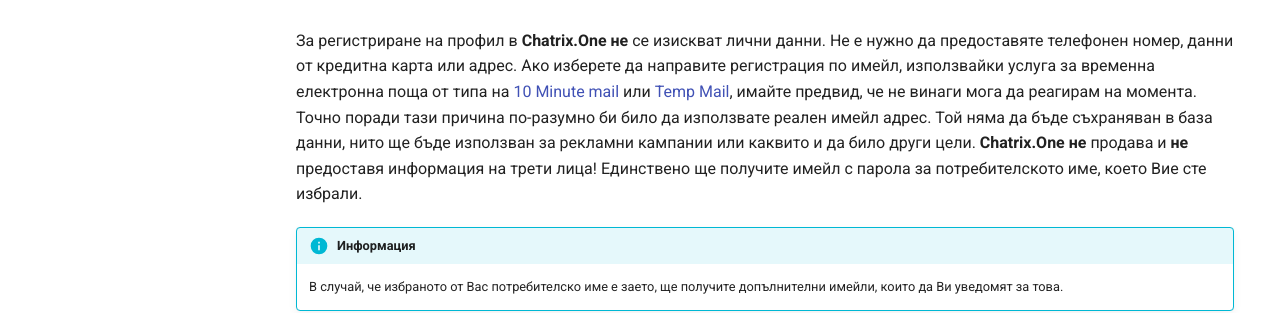
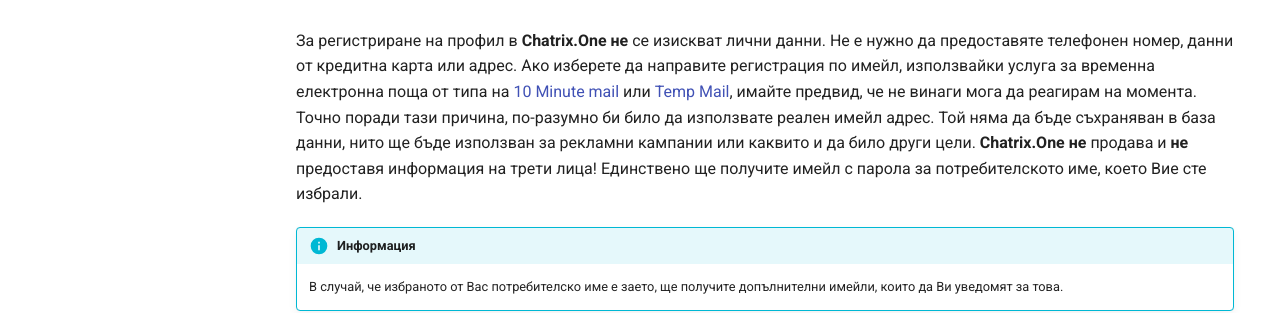
Before and after one commit to MrEddX/docs.chatrix.one, an MkDocs documentation site: the page built from docs/регистрация.md, in a window 1280 px wide and 900 px high, scrolled down 528 px. Shown: the part 178-491 px from the top of the window. Built offline with MkDocs 1.6.1 and Material for MkDocs 9.7.7, drawn with Linux system fonts in a browser that asks for light colours.

Commit message:
Registrations: Punctuation

```diff
--- a/docs/регистрация.md
+++ b/docs/регистрация.md
@@ -5,7 +5,7 @@
   <figcaption>Регистритане на профил в <b>Chatrix.One</b></figcaption>
 </figure>
 
-За регистриране на профил в **Chatrix.One** **не** се изискват лични данни. Не е нужно да предоставяте телефонен номер, данни от кредитна карта или адрес. Ако изберете да направите регистрация по имейл, използвайки услуга за временна електронна поща от типа на [10 Minute mail](https://10minutemail.com/) или [Temp Mail](https://temp-mail.org/), имайте предвид, че не винаги мога да реагирам на момента. Точно поради тази причина по-разумно би било да използвате реален имейл адрес. Той няма да бъде съхраняван в база данни, нито ще бъде използван за рекламни кампании или каквито и да било други цели. **Chatrix.One** **не** продава и **не** предоставя информация на трети лица! Единствено ще получите имейл с парола за потребителското име, което Вие сте избрали.
+За регистриране на профил в **Chatrix.One** **не** се изискват лични данни. Не е нужно да предоставяте телефонен номер, данни от кредитна карта или адрес. Ако изберете да направите регистрация по имейл, използвайки услуга за временна електронна поща от типа на [10 Minute mail](https://10minutemail.com/) или [Temp Mail](https://temp-mail.org/), имайте предвид, че не винаги мога да реагирам на момента. Точно поради тази причина, по-разумно би било да използвате реален имейл адрес. Той няма да бъде съхраняван в база данни, нито ще бъде използван за рекламни кампании или каквито и да било други цели. **Chatrix.One** **не** продава и **не** предоставя информация на трети лица! Единствено ще получите имейл с парола за потребителското име, което Вие сте избрали.
 
 !!! info "Информация"
 
```
